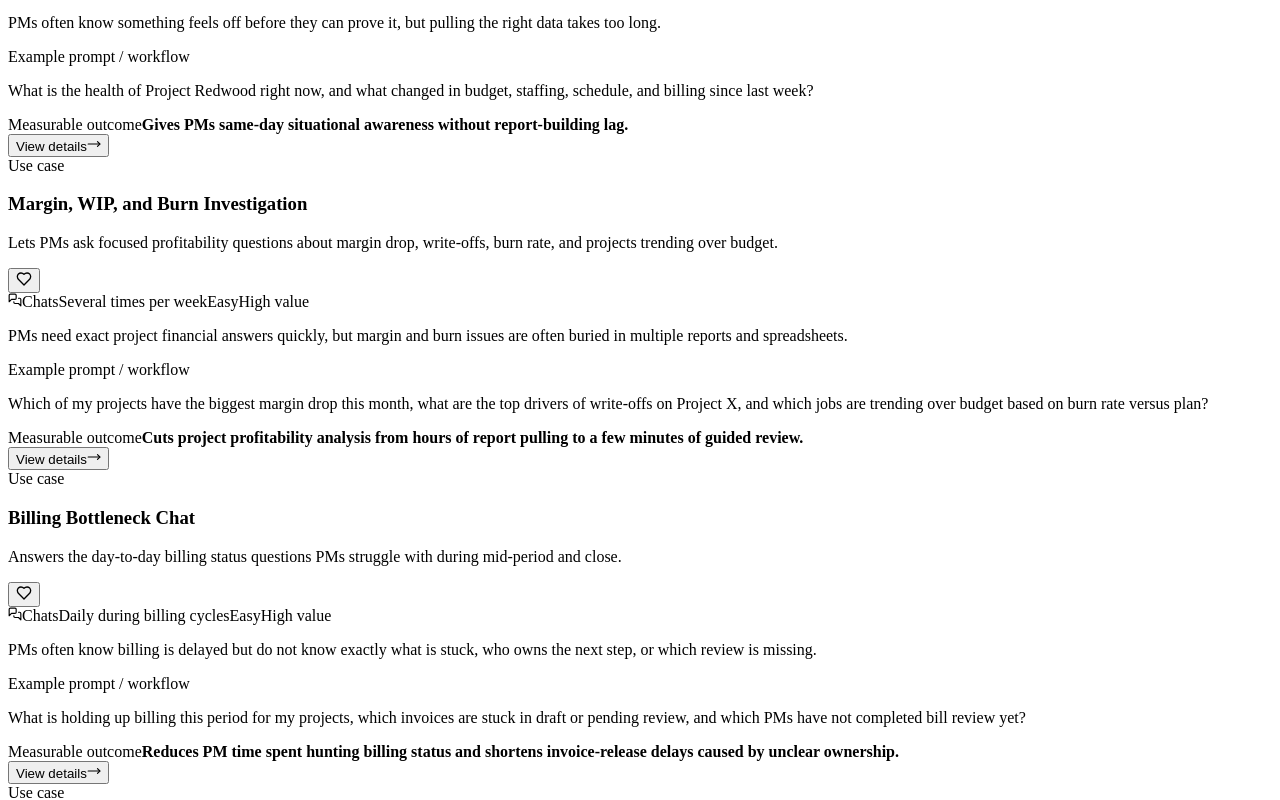
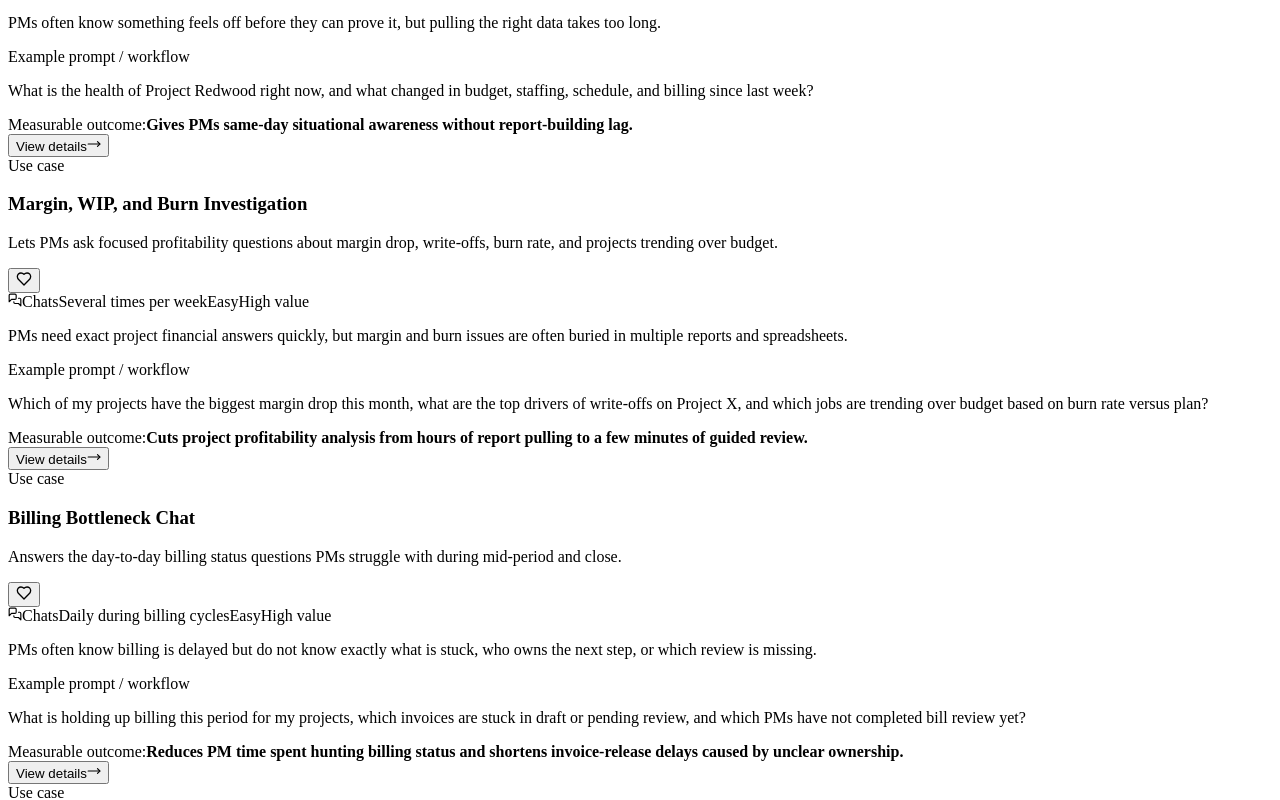
Before and after one commit to rcruice1419/wyattroleguide, a React (Vite) app: page / in a window 1280 px wide. Shown: the part 4400-5200 px from the top of the page. Built offline with nearby package versions, Linux system fonts and the light colour scheme; the HTML template or start-up script is replaced by a standard one.

Commit message:
Add colon to measurable outcome labels

```diff
--- a/src/components/UseCaseCard.tsx
+++ b/src/components/UseCaseCard.tsx
@@ -71,7 +71,7 @@ export function UseCaseCard({
 
       <div className="use-case-card__footer">
         <div>
-          <span className="eyebrow">Measurable outcome</span>
+          <span className="eyebrow">Measurable outcome:</span>
           <strong>{useCase.measurableOutcome}</strong>
         </div>
 
--- a/src/components/UseCaseDetailDialog.tsx
+++ b/src/components/UseCaseDetailDialog.tsx
@@ -98,7 +98,7 @@ export function UseCaseDetailDialog({
                   <p>{useCase.businessValue}</p>
                 </section>
                 <section className="dialog-side-card">
-                  <span className="eyebrow">Measurable outcome</span>
+                  <span className="eyebrow">Measurable outcome:</span>
                   <strong>{useCase.measurableOutcome}</strong>
                 </section>
                 <section className="dialog-side-card">
```
